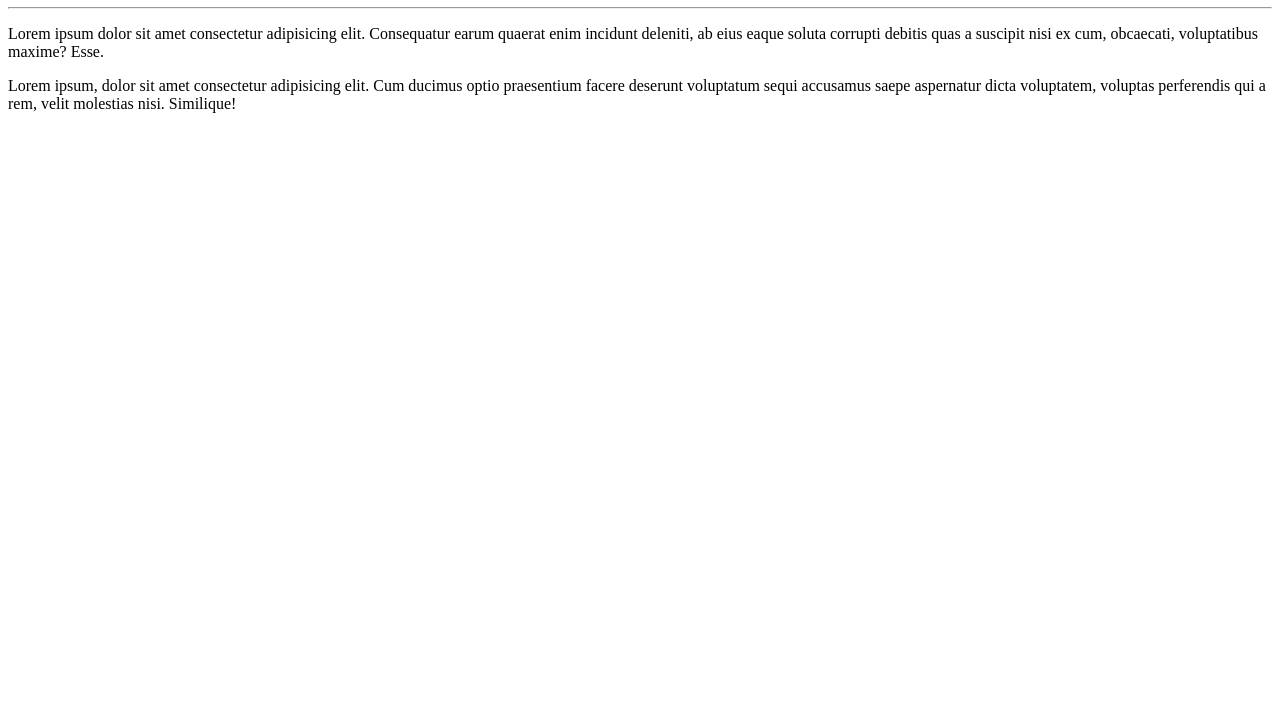
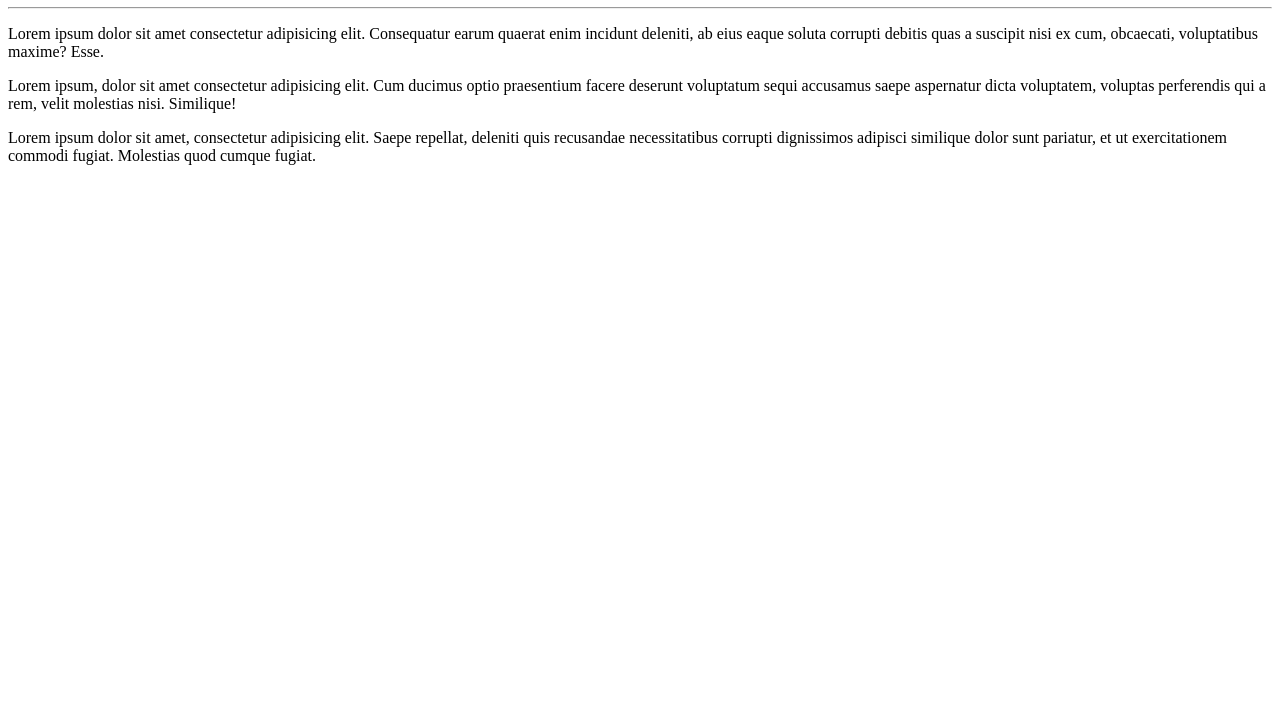
Before and after one commit to RickeMelo/OlaMundo, a plain HTML site: page site-exemplo/index.html in a window 1280 px wide. Shown: the part 73-800 px from the top of the page. Drawn offline with Linux system fonts and the light colour scheme.

Commit message:
outra modificacao para teste

```diff
--- a/site-exemplo/index.html
+++ b/site-exemplo/index.html
@@ -11,5 +11,6 @@
     <hr>
     <p>Lorem ipsum dolor sit amet consectetur adipisicing elit. Consequatur earum quaerat enim incidunt deleniti, ab eius eaque soluta corrupti debitis quas a suscipit nisi ex cum, obcaecati, voluptatibus maxime? Esse.</p>
     <p>Lorem ipsum, dolor sit amet consectetur adipisicing elit. Cum ducimus optio praesentium facere deserunt voluptatum sequi accusamus saepe aspernatur dicta voluptatem, voluptas perferendis qui a rem, velit molestias nisi. Similique!</p>
+    <p>Lorem ipsum dolor sit amet, consectetur adipisicing elit. Saepe repellat, deleniti quis recusandae necessitatibus corrupti dignissimos adipisci similique dolor sunt pariatur, et ut exercitationem commodi fugiat. Molestias quod cumque fugiat.</p>
 </body>
 </html>
```
